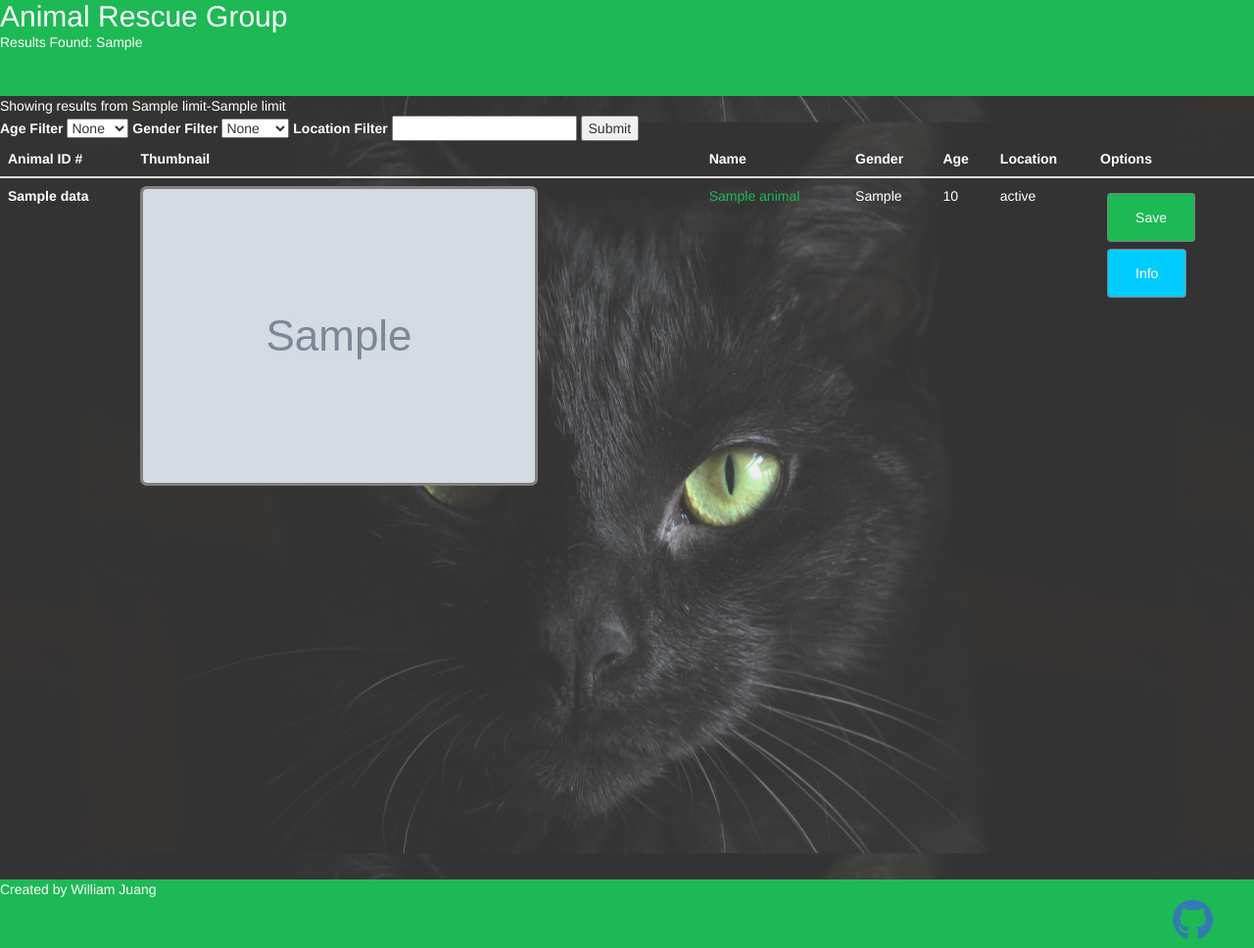
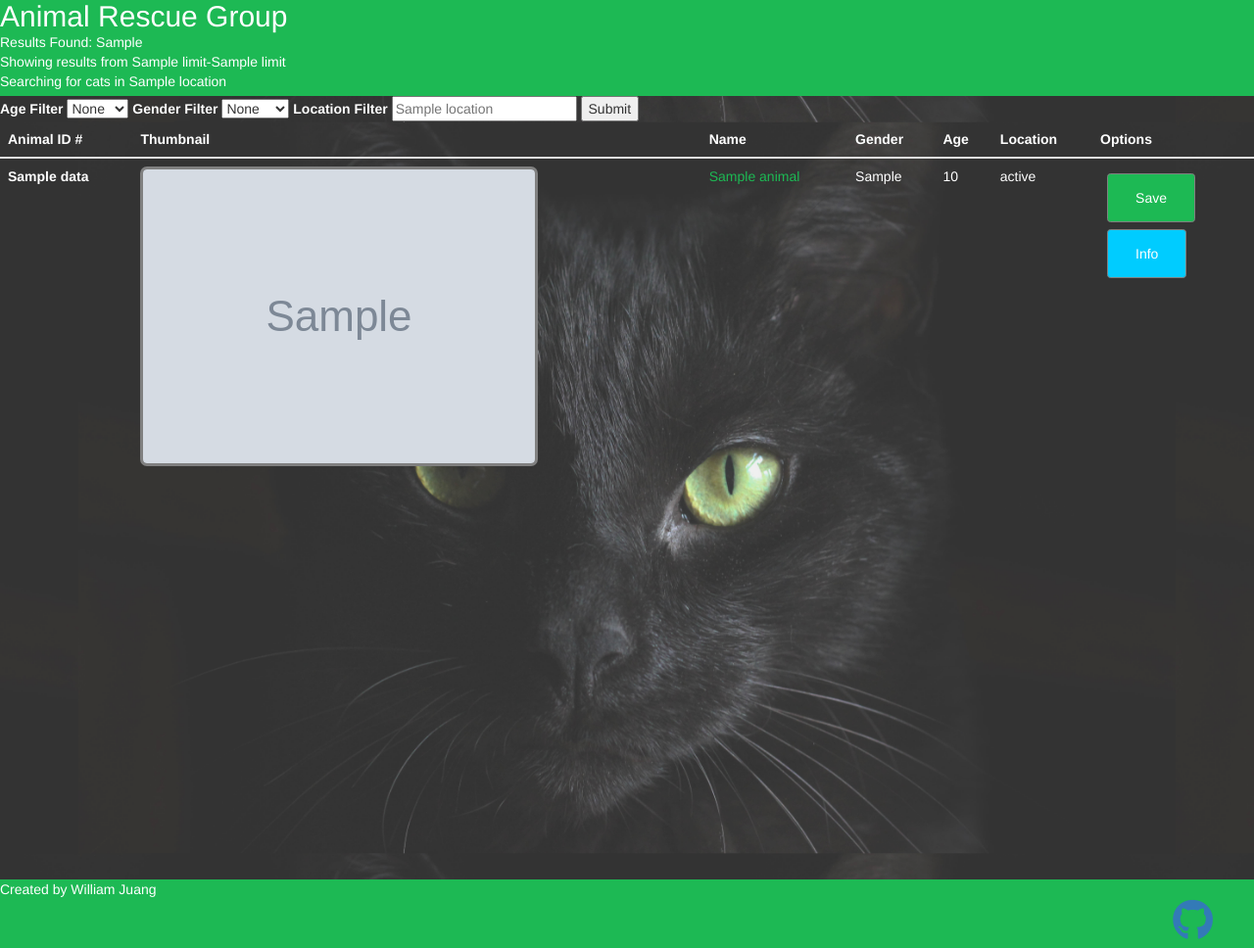
Before and after one commit to juangw/rescue-groups, a Python web app: template api_projects/templates/animals.html in a window 1280 px wide. Shown: the whole page at 98% size. Run offline with Jinja, Linux system fonts and the light colour scheme; the template is opened without the code that fills it: most values are stand-ins (such as "Sample title", 1, 10 or a date in 2020); grey boxes marked "Sample" are stand-in pictures; some libraries are stand-ins or nearby versions.

Commit message:
Add filtering capability

```diff
--- a/api_projects/templates/animals.html
+++ b/api_projects/templates/animals.html
@@ -14,27 +14,73 @@
         <div class="header">
             <h2>Animal Rescue Group</h2>
             <p>Results Found: {{ results.foundRows }}</p>
+            <p>Showing results from {{ limits[0] }}-{{ limits[1] }}</p>
+            {% if location %}
+                <p>Searching for cats in {{ location }}</p>
+            {% else %}
+                <p>Searching for cats in Ann Arbor, MI</p>
+            {% endif %}
         </div>
     </header>
     <div class="wrapper">
         <div class="wrapper-bg"></div>
-        <p>Showing results from {{ limits[0] }}-{{ limits[1] }}</p>
-        <form action="{{ url_for('animals_page_filter', page=1|int) }}" method="post">
+        <form action="{{ url_for('animals_page_filter', page=1|int) }}" method="POST">
             <label>Age Filter</label>
             <select name="age">
+                 {% if age == "Baby" %}
                     <option value="None">None</option>
+                    <option value="Baby" selected>Baby</option>
                     <option value="Young">Young</option>
                     <option value="Adult">Adult</option>
                     <option value="Senior">Senior</option>
+                {% elif age == "Young" %}
+                    <option value="None">None</option>
+                    <option value="Baby">Baby</option>
+                    <option value="Young" selected>Young</option>
+                    <option value="Adult">Adult</option>
+                    <option value="Senior">Senior</option>
+                {% elif age == "Adult" %}
+                    <option value="None">None</option>
+                    <option value="Baby">Baby</option>
+                    <option value="Young">Young</option>
+                    <option value="Adult" selected>Adult</option>
+                    <option value="Senior">Senior</option>
+                {% elif age == "Senior" %}
+                    <option value="None">None</option>
+                    <option value="Baby">Baby</option>
+                    <option value="Young">Young</option>
+                    <option value="Adult">Adult</option>
+                    <option value="Senior" selected>Senior</option>
+                {% else %}
+                    <option value="None" selected>None</option>
+                    <option value="Baby">Baby</option>
+                    <option value="Young">Young</option>
+                    <option value="Adult">Adult</option>
+                    <option value="Senior">Senior</option>
+                {% endif %}
             </select>
             <label>Gender Filter</label>
             <select name="gender">
+                {% if gender == "Male" %}
+                    <option value="None">None</option>
+                    <option value="Male" selected>Male</option>
+                    <option value="Female">Female</option>
+                {% elif gender == "Female" %}
                     <option value="None">None</option>
                     <option value="Male">Male</option>
+                    <option value="Female" selected>Female</option>
+                {% else %}
+                    <option value="None" selected>None</option>
+                    <option value="Male">Male</option>
                     <option value="Female">Female</option>
+                {% endif %}
             </select>
             <label>Location Filter</label>
-            <input name="location" type="text">
+            {% if location %}
+                <input name="location" type="text" placeholder="{{ location }}">
+            {% else %}
+                <input name="location" type="text" placeholder="Ann Arbor, MI">
+            {% endif %}
             <input type="submit">
         </form>
         <table class="table table-dark">
@@ -73,11 +119,35 @@
             </tbody>
         </table>
         <div class="next-previous-btns">
-            {% if page|int >= 2  %}
-                <a href="{{ url_for('animals_page_filter', page=page|int-1) }}" class="next-previous"> &laquo; Previous</a>
+            {% if page|int >= 2 and age and not gender and not location %}
+                <a href="{{ url_for('animals_page_filter', page=page|int-1, age=age) }}" class="next-previous"> &laquo; Previous</a>
+            {% elif page|int >= 2 and gender and not age and not location %}
+                <a href="{{ url_for('animals_page_filter', page=page|int-1, gender=gender) }}" class="next-previous"> &laquo; Previous</a>
+            {% elif page|int >= 2 and location and not age and not gender %}
+                <a href="{{ url_for('animals_page_filter', page=page|int-1, location=location) }}" class="next-previous"> &laquo; Previous</a>
+            {% elif page|int >= 2 and age and gender and not location %}
+                <a href="{{ url_for('animals_page_filter', page=page|int-1, gender=gender, age=age) }}" class="next-previous"> &laquo; Previous</a>
+            {% elif page|int >= 2 and age and location and not gender %}
+                <a href="{{ url_for('animals_page_filter', page=page|int-1, location=location, age=age) }}" class="next-previous"> &laquo; Previous</a>
+            {% elif page|int >= 2 and gender and location and not gender %}
+                <a href="{{ url_for('animals_page_filter', page=page|int-1, location=location, gender=gender) }}" class="next-previous"> &laquo; Previous</a>
+            {% elif page|int >= 2 and gender and location and gender %}
+                <a href="{{ url_for('animals_page_filter', page=page|int-1, location=location, gender=gender, age=age) }}" class="next-previous"> &laquo; Previous</a>
             {% endif %}
-            {% if results.foundRows > limits[1] %}
-                <a href="{{ url_for('animals_page_filter', page=page|int+1) }}" class="next-previous">Next &raquo;</a>
+            {% if results.foundRows > limits[1] and age and not gender and not location %}
+                <a href="{{ url_for('animals_page_filter', page=page|int+1, age=age) }}" class="next-previous">Next &raquo;</a>
+            {% elif results.foundRows > limits[1] and gender and not age and not location%}
+                <a href="{{ url_for('animals_page_filter', page=page|int+1, gender=gender) }}" class="next-previous">Next &raquo;</a>
+            {% elif results.foundRows > limits[1] and location and not age and not gender%}
+                <a href="{{ url_for('animals_page_filter', page=page|int+1, location=location) }}" class="next-previous">Next &raquo;</a>
+            {% elif results.foundRows > limits[1] and age and gender and not location%}
+                <a href="{{ url_for('animals_page_filter', page=page|int+1, gender=gender, age=age) }}" class="next-previous">Next &raquo;</a>
+            {% elif results.foundRows > limits[1] and age and location and not gender%}
+                <a href="{{ url_for('animals_page_filter', page=page|int+1, location=location, age=age) }}" class="next-previous">Next &raquo;</a>
+            {% elif results.foundRows > limits[1] and gender and location and not gender%}
+                <a href="{{ url_for('animals_page_filter', page=page|int+1, location=location, gender=gender) }}" class="next-previous">Next &raquo;</a>
+            {% elif results.foundRows > limits[1] and gender and location and gender%}
+                <a href="{{ url_for('animals_page_filter', page=page|int+1, location=location, gender=gender, age=age) }}" class="next-previous">Next &raquo;</a>
             {% endif %}
             <br>
         </div>
```
Also changed, not shown: api_projects/app.py (+29 -14 lines). Lines whose indentation alone changed are shown as unchanged.
